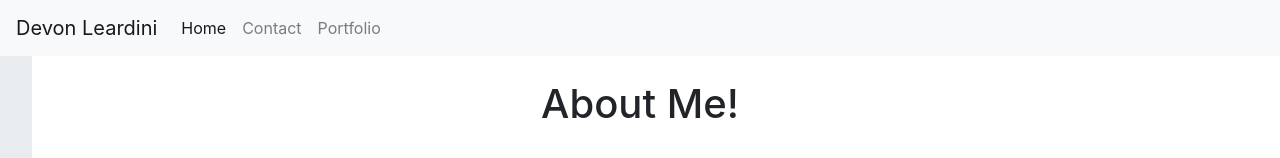
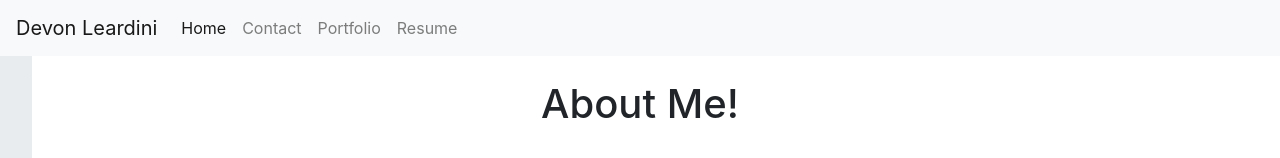
Before and after one commit to Krazydev12/portfolio-update, a plain HTML site: page index.html in a window 1280 px wide. Shown: the top 158 px of the page. Drawn offline with nearby package versions, Linux system fonts and the light colour scheme; files whose address does not match are found by name.

Commit message:
Update index.html

```diff
--- a/index.html
+++ b/index.html
@@ -33,7 +33,9 @@
         </li>
         <li class="nav-item">
            <a class="nav-link" href="portfolio.html">Portfolio</a>
-          </li>
+        </li>
+        <li class="nav-item">
+          <a  class="nav-link" href="resume.html">Resume</a>
         </li>
       </ul>
     </div>
```
